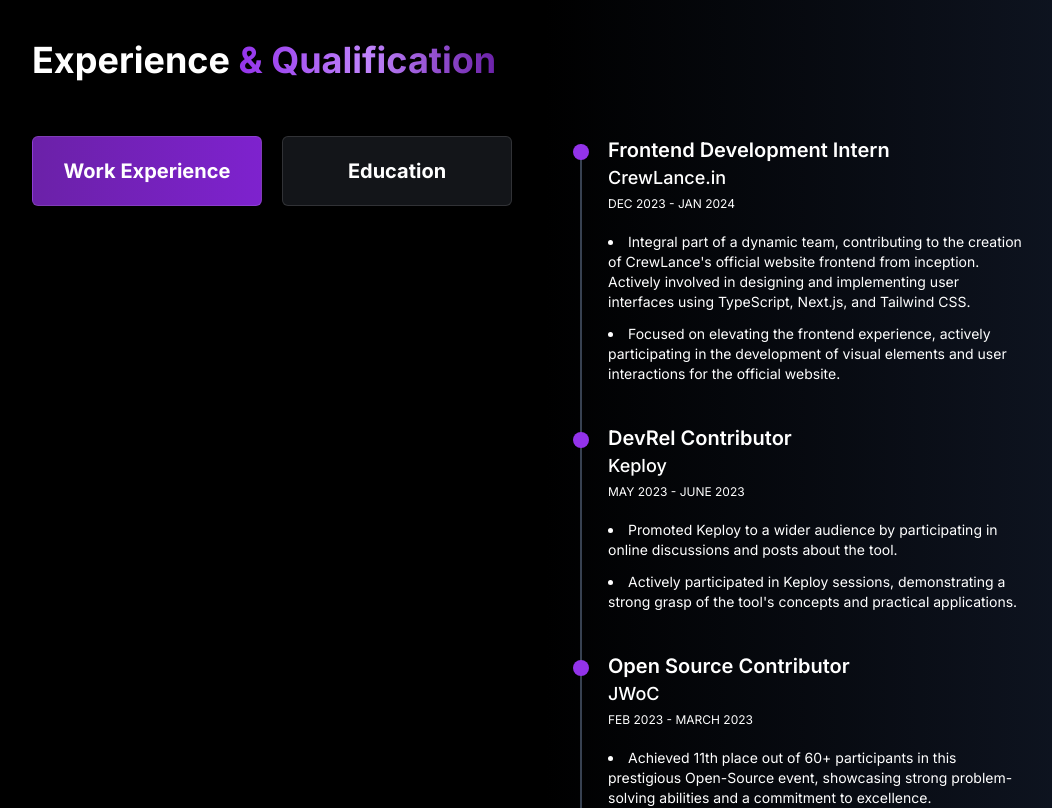
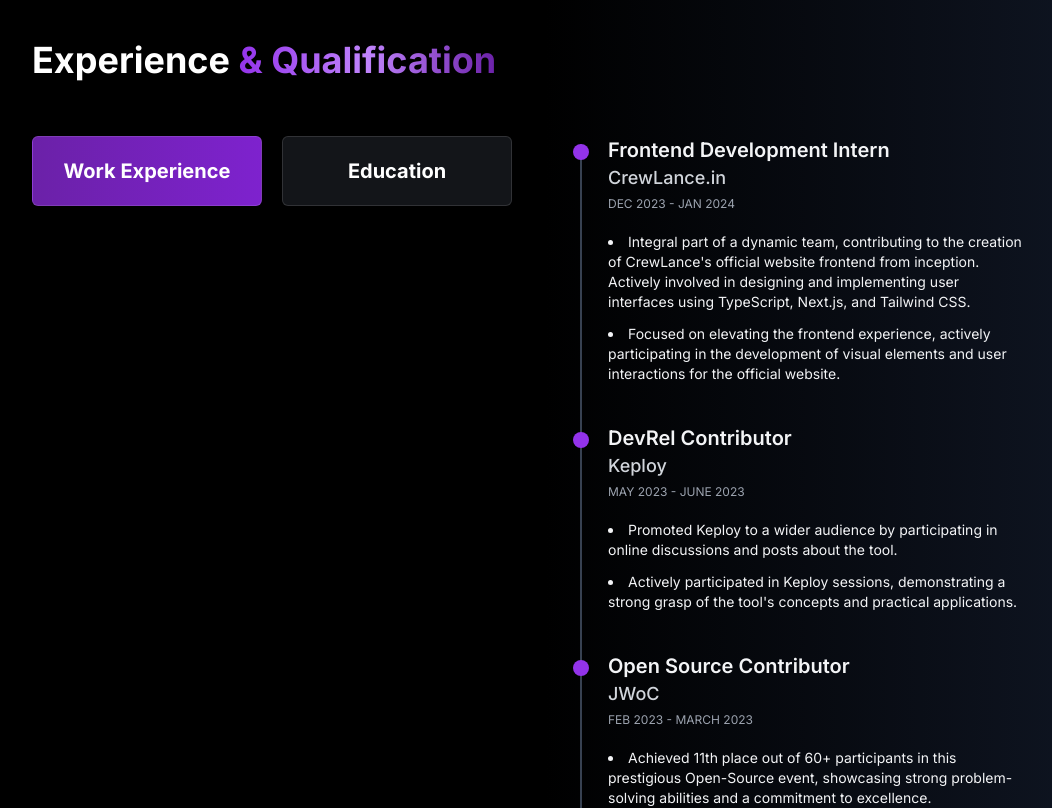
Before and after one commit to khushimarothi/Portfolio, a Next.js app: page / in a window 1280 px wide. Shown: the part 2320-3128 px from the top of the page, without its empty margins (96-1148 px from the left). Built offline with nearby package versions, Linux system fonts and the light colour scheme.

Commit message:
issue fixed

```diff
--- a/src/app/components/Experience.tsx
+++ b/src/app/components/Experience.tsx
@@ -48,15 +48,15 @@
 
 						<div className='flex flex-col  gap-5 flex-1'>
 							{activeTab === 'work' && (
-								<div className=" dark:text-gray-100" >
+								<div className=" text-gray-100" >
 									<div className="container  mx-auto">
 										<div className="grid gap-4 ">
 											<div className="relative col-span-12 px-4 space-y-6 ">
 												<div className="col-span-12 space-y-12 relative px-4 sm:col-span-8 sm:space-y-8 before:absolute before:top-2 before:bottom-0 before:w-0.5 before:-left-3 before:bg-gray-700">
 													<div className="flex flex-col relative before:absolute before:top-2 before:w-4 before:h-4 before:rounded-full before:left-[-35px] before:z-[1] before:bg-purple-600">
 														<h3 className="lg:text-xl text-lg font-semibold tracki">Frontend Development Intern </h3>
-														<h3 className="lg:text-lg text-base font-medium tracki pb-1 dark:text-gray-300">CrewLance.in</h3>
-														<time className="text-xs tracki uppercase dark:text-gray-400">Dec 2023 - Jan 2024</time>
+														<h3 className="lg:text-lg text-base font-medium tracki pb-1 text-gray-300">CrewLance.in</h3>
+														<time className="text-xs tracki uppercase text-gray-400">Dec 2023 - Jan 2024</time>
 														<ul className="list-disc py-2 list-inside   text-sm">
 															<li className='mt-3'>Integral part of a dynamic team, contributing to the creation of CrewLance's official website frontend from inception. Actively involved in designing and implementing user interfaces using  TypeScript, Next.js, and Tailwind CSS.</li>
 															<li className='mt-3'>Focused on elevating the frontend experience, actively participating in the development of visual elements and user interactions for the official website.</li>
@@ -64,8 +64,8 @@
 													</div>
 													<div className="flex flex-col relative before:absolute before:top-2 before:w-4 before:h-4 before:rounded-full before:left-[-35px] before:z-[1] before:bg-purple-600">
 														<h3 className="lg:text-xl text-lg font-semibold tracki">DevRel Contributor </h3>
-														<h3 className="lg:text-lg text-base font-medium tracki pb-1 dark:text-gray-300">Keploy</h3>
-														<time className="text-xs tracki uppercase dark:text-gray-400">May 2023 - June 2023</time>
+														<h3 className="lg:text-lg text-base font-medium tracki pb-1 text-gray-300">Keploy</h3>
+														<time className="text-xs tracki uppercase text-gray-400">May 2023 - June 2023</time>
 														<ul className="list-disc py-2 list-inside   text-sm">
 															<li className='mt-3'>Promoted Keploy to a  wider audience by participating in online discussions and  posts about the tool.</li>
 															<li className='mt-3'>Actively participated in Keploy sessions, demonstrating a strong grasp of the tool's concepts and practical applications.</li>
@@ -73,8 +73,8 @@
 													</div>
 													<div className="flex flex-col relative before:absolute before:top-2 before:w-4 before:h-4 before:rounded-full before:left-[-35px] before:z-[1] before:bg-purple-600">
 														<h3 className="lg:text-xl text-lg font-semibold tracki">Open Source Contributor </h3>
-														<h3 className="lg:text-lg text-base font-medium tracki pb-1 dark:text-gray-300">JWoC</h3>
-														<time className="text-xs tracki uppercase dark:text-gray-400">Feb 2023 - March 2023</time>
+														<h3 className="lg:text-lg text-base font-medium tracki pb-1 text-gray-300">JWoC</h3>
+														<time className="text-xs tracki uppercase text-gray-400">Feb 2023 - March 2023</time>
 														<ul className="list-disc py-2 list-inside   text-sm">
 															<li className='mt-3'>Achieved  11th place out of  60+ participants in this prestigious  Open-Source event, showcasing strong problem-solving abilities and a commitment to excellence.</li>
 															<li className='mt-3'>Actively contributed to multiple open-source projects, demonstrating proficiency in code development and collaborative integration.</li>
@@ -88,21 +88,21 @@
 							)}
 
 							{activeTab === 'education' && (
-								<div className=" dark:text-gray-100" >
+								<div className=" text-gray-100" >
 									<div className="container   mx-auto">
 										<div className="grid gap-4 ">
 											<div className="relative col-span-12 px-4 space-y-6 sm:col-span-9">
 												<div className="col-span-12 space-y-12 relative px-4 sm:col-span-8 sm:space-y-8 before:absolute before:top-2 before:bottom-0 before:w-0.5 before:-left-3 before:bg-gray-700">
-													<div className="flex flex-col relative before:absolute before:top-2 before:w-4 before:h-4 before:rounded-full before:left-[-35px] before:z-[1] before:dark:bg-purple-600">
+													<div className="flex flex-col relative before:absolute before:top-2 before:w-4 before:h-4 before:rounded-full before:left-[-35px] before:z-[1] before:bg-purple-600">
 														<h3 className="lg:text-xl text-lg font-semibold tracki">B.Tech ( Computer Science & Business System ) </h3>
-														<h3 className="lg:text-lg text-base font-medium tracki pb-1 dark:text-gray-300">School of Information Technology, RGPV </h3>
-														<time className="text-xs tracki uppercase dark:text-gray-400">2020 - Present</time>
+														<h3 className="lg:text-lg text-base font-medium tracki pb-1 text-gray-300">School of Information Technology, RGPV </h3>
+														<time className="text-xs tracki uppercase text-gray-400">2020 - Present</time>
 														<p className="mt-3"><span className='font-bold text-base'>CGPA</span> - 8.84 / 10</p>
 													</div>
-													<div className="flex flex-col relative before:absolute before:top-2 before:w-4 before:h-4 before:rounded-full before:left-[-35px] before:z-[1] before:dark:bg-purple-600">
+													<div className="flex flex-col relative before:absolute before:top-2 before:w-4 before:h-4 before:rounded-full before:left-[-35px] before:z-[1] before:bg-purple-600">
 														<h3 className="lg:text-xl text-lg font-semibold tracki">Higher Secondary Education ( CBSE ) </h3>
-														<h3 className="lg:text-lg text-base font-medium tracki pb-1 dark:text-gray-300">St. John's Sr Sec School ( Damoh ) </h3>
-														<time className="text-xs tracki uppercase dark:text-gray-400">2018 - 2020</time>
+														<h3 className="lg:text-lg text-base font-medium tracki pb-1 text-gray-300">St. John's Sr Sec School ( Damoh ) </h3>
+														<time className="text-xs tracki uppercase text-gray-400">2018 - 2020</time>
 														<p className="mt-3"><span className='font-bold text-base'>Percentage</span> - 94.8%</p>
 													</div>
 
```
